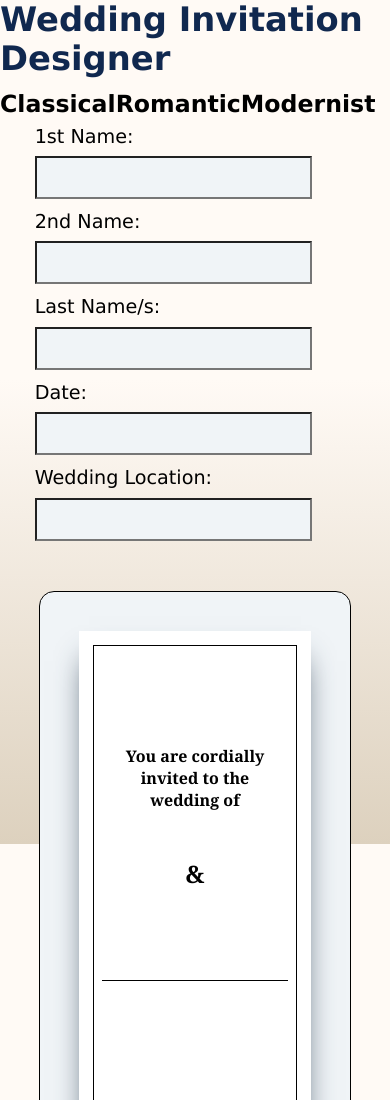
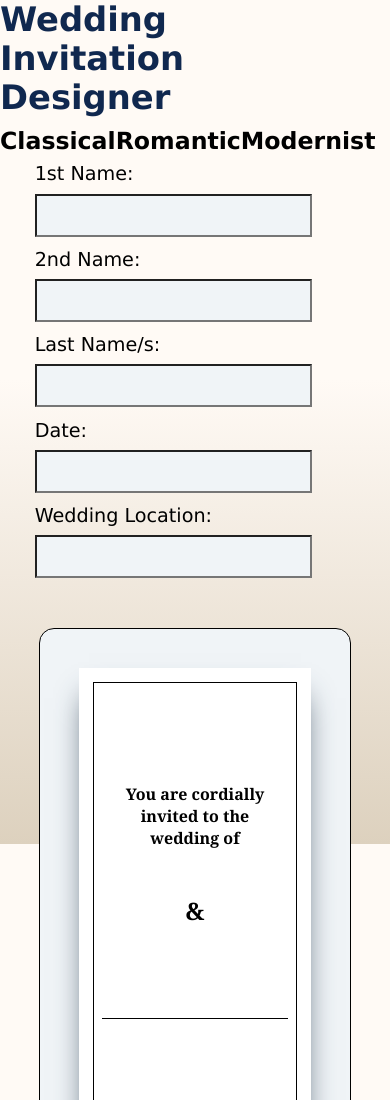
Before and after one commit to shanejklz/finalassignment, a plain HTML site: page index.html in a window 390 px wide. Shown: the top 1100 px of the page. Drawn offline with Linux system fonts and the light colour scheme.

Commit message:
Final update

```diff
--- a/styles.css
+++ b/styles.css
@@ -274,7 +274,7 @@ footer {
   }
 
   header {
-    grid-column: 1 / span 6;
+    grid-column: 1 / span 5;
     font-size: 2vmax;
     margin-bottom: 3%;
   }
```
